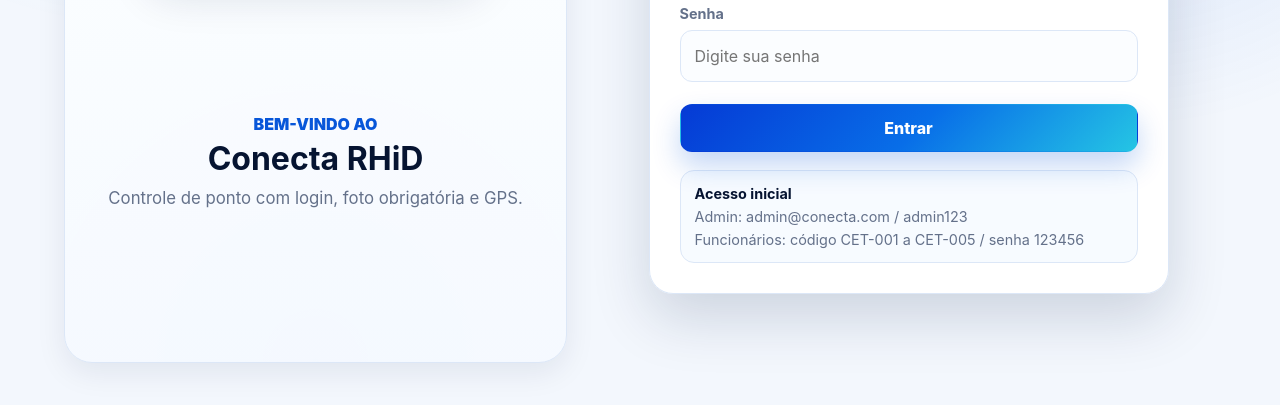
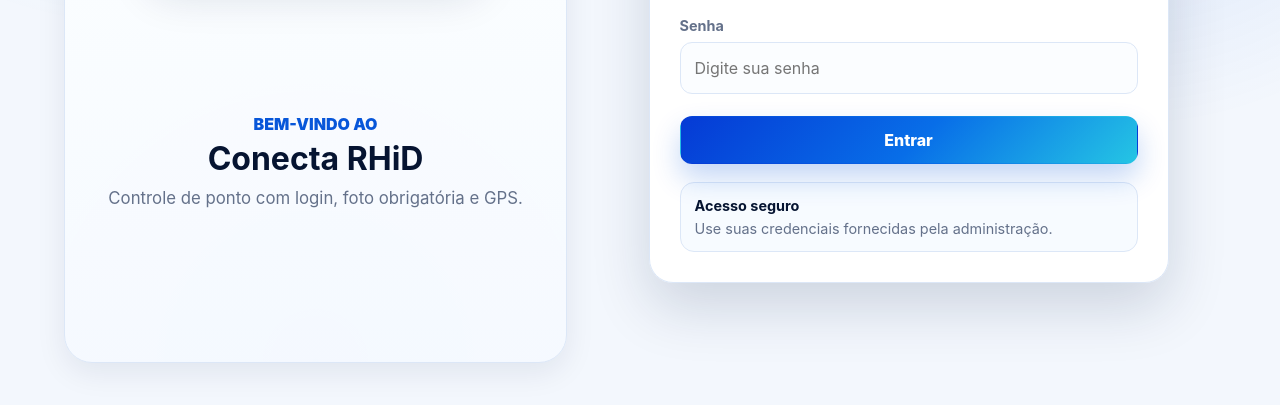
Before and after one commit to jonasmatheus1998-a11y/Conecta-RHiD, a website: page index.html in a window 1280 px wide. Shown: the part 421-826 px from the top of the page. Drawn offline with Linux system fonts and the light colour scheme.

Commit message:
Add files via upload

```diff
--- a/app.js
+++ b/app.js
@@ -357,7 +357,7 @@ function renderEmployeeCards() {
     <article class="employee-card">
       <div>
         <strong>${escapeHtml(employee.name)}</strong>
-        <small>${escapeHtml(employee.role)} · ${escapeHtml(employee.code)} · senha definida</small>
+        <small>${escapeHtml(employee.role)} · ${escapeHtml(employee.code)}</small>
       </div>
       <div class="employee-card-actions">
         <button class="icon-button" data-edit="${employee.id}" title="Editar" type="button">✎</button>
--- a/index.html
+++ b/index.html
@@ -54,9 +54,8 @@
         <button class="primary-action login-submit" type="submit">Entrar</button>
 
         <div class="login-help">
-          <strong>Acesso inicial</strong>
-          <span>Admin: admin@conecta.com / admin123</span>
-          <span>Funcionários: código CET-001 a CET-005 / senha 123456</span>
+          <strong>Acesso seguro</strong>
+          <span>Use suas credenciais fornecidas pela administração.</span>
         </div>
       </form>
     </section>
```
